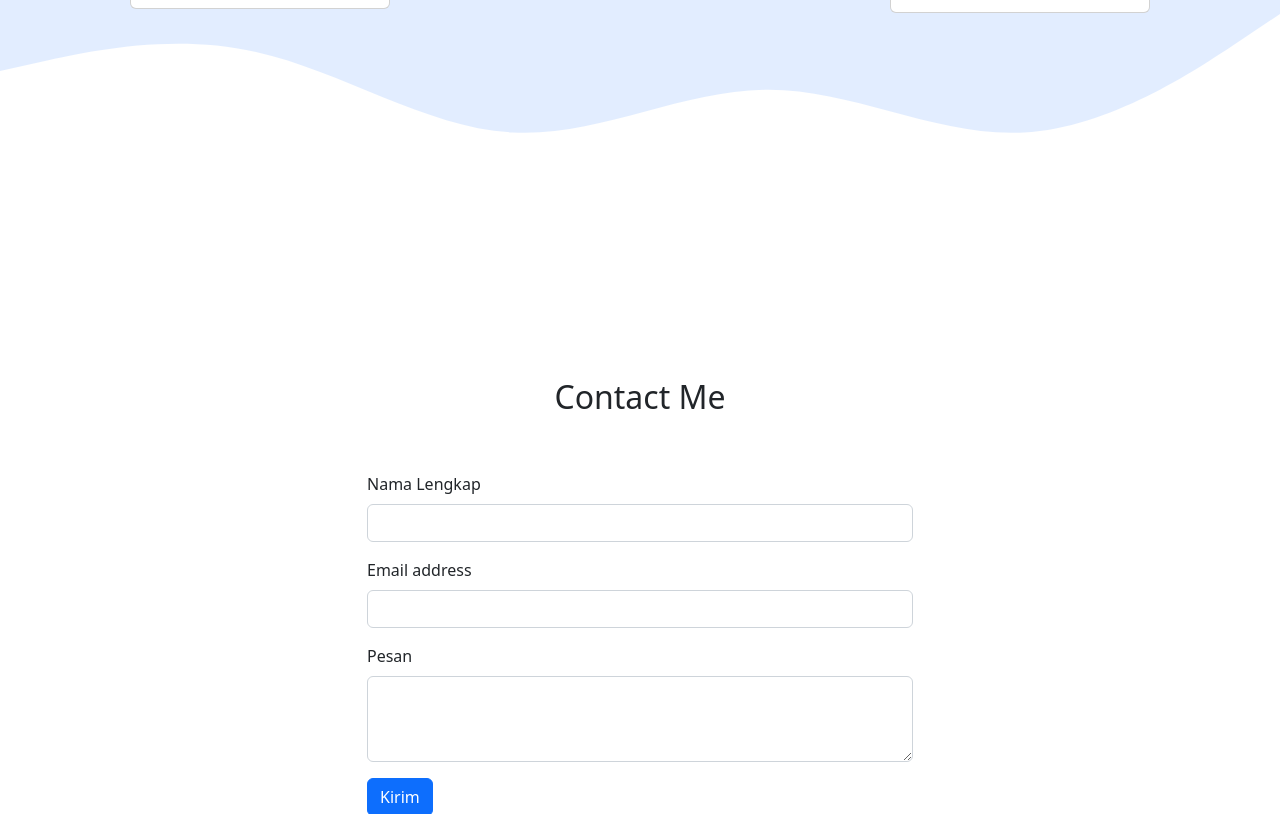
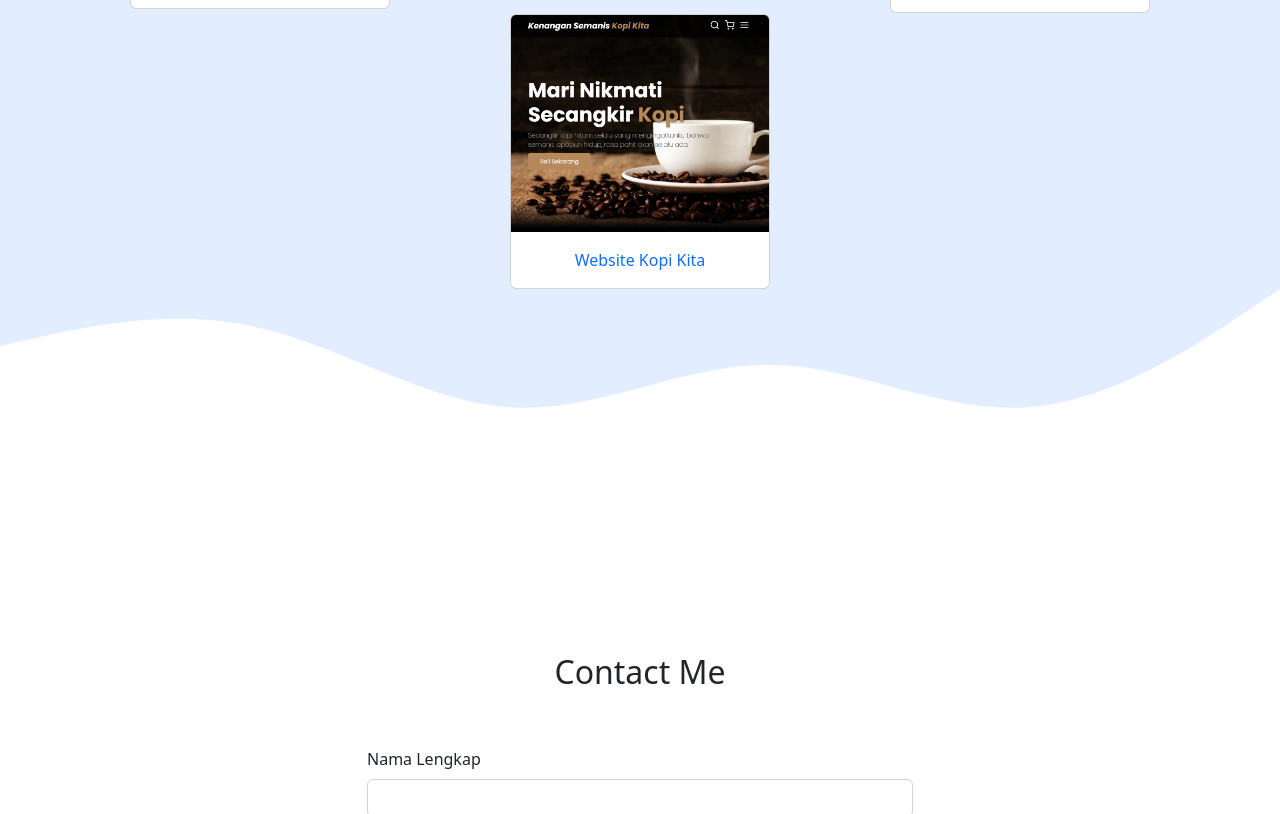
Before and after one commit to wilianglo/myprofile, a plain HTML site: page index.html in a window 1280 px wide. Shown: the part 2763-3577 px from the top of the page. Drawn offline with nearby package versions, Linux system fonts and the light colour scheme.

Commit message:
tambah portofolio kedai kopi kita

```diff
--- a/index.html
+++ b/index.html
@@ -160,6 +160,16 @@
               </div>
             </div>
           </div>
+          <div class="col-md-4">
+            <div class="card mx-5" data-aos="zoom-out" data-aos-delay="300" data-aos-duration="1500">
+              <img src="./portfolio_img/kopiku.png" class="card-img-top" alt="Project4" />
+              <div class="card-body">
+                <p class="card-text text-center">
+                  <a href="https://wilianglo.github.io/kopikita/" class="text-decoration-none" target="_blank" rel="noopener noreferrer">Website Kopi Kita</a>
+                </p>
+              </div>
+            </div>
+          </div>
         </div>
       </div>
       <svg xmlns="http://www.w3.org/2000/svg" viewBox="0 0 1440 320">
```
Also changed, not shown: portfolio_img/kopiku.png (added).
